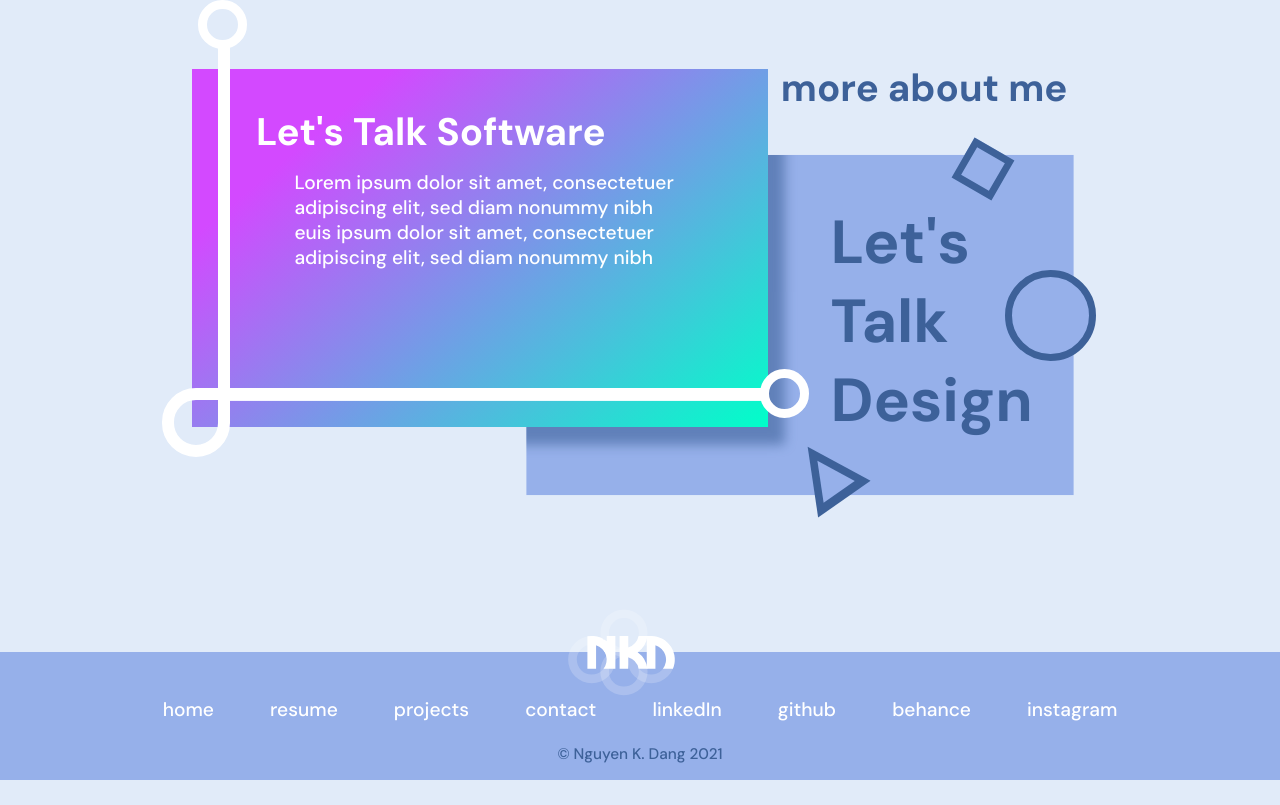
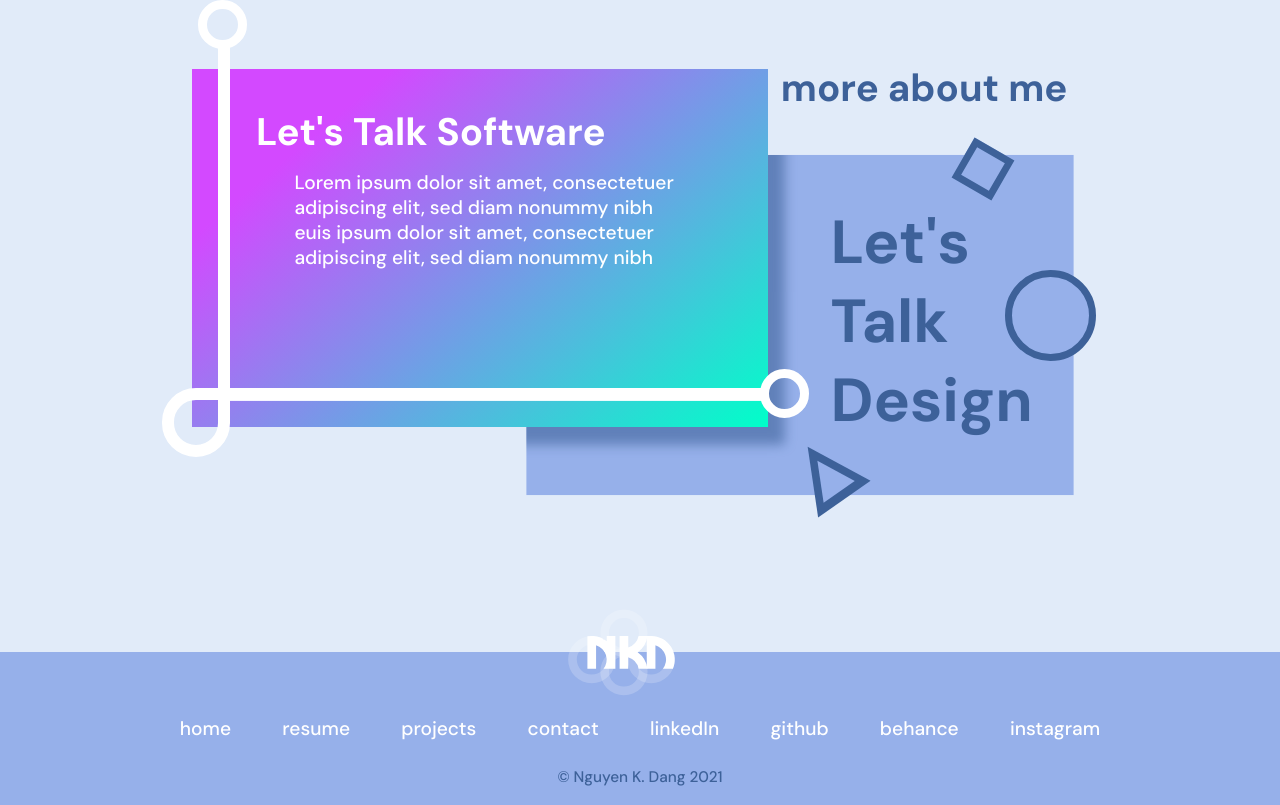
Before and after one commit to nguyenkdang/nguyenkdang, a React (Create React App) app: page / in a window 1280 px wide. Shown: the part 1178-1983 px from the top of the page. Before the commit the page ends 1958 px from the top, so only its background shows below. Built offline with nearby package versions, Linux system fonts and the light colour scheme.

Commit message:
updated footer

```diff
--- a/src/Variables.scss
+++ b/src/Variables.scss
@@ -1,3 +1,4 @@
 $phoneWidth: 640px;
 $mainColor:#96B0EA;
 $sideColor: #3D6199;
+$backColor: #E1EBF9;
--- a/src/components/Footer.js
+++ b/src/components/Footer.js
@@ -11,14 +11,39 @@ const Footer = () => {
                 <div className="d_back"></div>
             </div>
             <div id="foot-links">
-                <Link className="foot-link" to="/"> home</Link>
-                <Link className="foot-link" to="resume"> resume</Link>
-                <Link className="foot-link" to="projects"> projects</Link>
-                <Link className="foot-link" to="contact"> contact</Link>
-                <a className="foot-link" href="https://www.linkedin.com/in/nguyenkdang/" target="_blank" rel="noreferrer"> linkedIn</a>
-                <a className="foot-link" href="https://github.com/nguyenkdang" target="_blank" rel="noreferrer"> github</a>
-                <a className="foot-link" href="https://www.behance.net/nguyenkdang" target="_blank" rel="noreferrer"> behance</a>
-                <a className="foot-link" href="https://www.instagram.com/nguwaynedang/" target="_blank" rel="noreferrer"> instagram</a>
+                <div className="link-container">
+                    <Link className="foot-link" to="/">home</Link>
+                    <div className="underline"></div>
+                </div>
+                <div className="link-container">
+                    <Link className="foot-link" to="resume">resume</Link>
+                    <div className="underline"></div>
+                </div>
+                <div className="link-container">
+                    <Link className="foot-link" to="projects">projects</Link>
+                    <div className="underline"></div>
+                </div>
+                <div className="link-container">
+                    <Link className="foot-link" to="contact">contact</Link>
+                    <div className="underline"></div>
+                </div>
+                <div className="link-container">
+                    <a className="foot-link" href="https://www.linkedin.com/in/nguyenkdang/" target="_blank" rel="noreferrer">linkedIn</a>
+                    <div className="underline"></div>
+                </div>
+                <div className="link-container">
+                    <a className="foot-link" href="https://github.com/nguyenkdang" target="_blank" rel="noreferrer">github</a>
+                    <div className="underline"></div>
+                </div>
+                <div className="link-container">
+                    <a className="foot-link" href="https://www.behance.net/nguyenkdang" target="_blank" rel="noreferrer">behance</a>
+                    <div className="underline"></div>
+                </div>
+
+                <div className="link-container last">
+                    <a className="foot-link" href="https://www.instagram.com/nguwaynedang/" target="_blank" rel="noreferrer">instagram</a>
+                    <div className="underline"></div>
+                </div>
             </div>
             <div id="foot-copyright">
                 <h2 id="copyright"> © Nguyen K. Dang 2021</h2>
--- a/src/components/Footer.scss
+++ b/src/components/Footer.scss
@@ -3,52 +3,77 @@
 .foot{
     position: relative;
     width: 100vw;
-    height: 10vw;
+    height: 12vw;
     max-width: 100%;
     background-color: $mainColor;
 
     #foot_logo{
         position: relative;
-        width: 8vw;
         top: -5vw;
         left: 28.2vw;
-        .n_back{
+        width: 0;
+
+        .n_back, .d_back{
             position: absolute;
             top: 4vw;
-            left: 18vw;
             width: 1vw;
             height: 1vw;
+
             background-color: $mainColor;
             z-index: -1;
+
+        }
+
+        .n_back{
+            left: 18vw;
         }
 
         .d_back{
-            position: absolute;
-            top: 4vw;
             left: 23vw;
-            width: 1vw;
-            height: 1vw;
             border-top-right-radius: 1vw;
-            background-color: $mainColor;
-            z-index: -1;
         }
     }
 
     #foot-links{
         position: absolute;
-        top: 4.5vw;
+        top: 5vw;
         left: 50vw;
+        transform: translateX(-50%);
         white-space: nowrap;
-        transform: translate(-50%, -50%);
-        .foot-link{
-            font-size: 1.5vw;
-            margin: 2vw;
+        font-size: 1.5vw;
+
+        .link-container{
+            margin-right: 4vw;
+            display: inline-block;
+
+            .foot-link{
+                &:hover + .underline{
+                    width: 100%;
+                }
+            }
+
+            .underline{
+                position: relative;
+                transform: translateX(-50%);
+                left: 50%;
+                width: 0%;
+                height: 0.2vw;
+                background-color: white;
+                border-radius: 1vw;
+
+                transition: width 0.4s ease;
+            }
         }
+
+        .last{
+            margin-right: 0;
+        }
+
     }
 
     #foot-copyright{
         position: absolute;
-        transform: translate(-50%, -50%);
+        transform: translateX(-50%);
         left: 50vw;
         top: 8vw;
 
@@ -60,7 +85,6 @@
 }
 
 @media screen and (max-width: $phoneWidth) {
-
     .foot{
         height: 17vw;
 
@@ -72,34 +96,33 @@
                 height: 20vw;
                 width: 20vw;
             }
+
             .n_back{
                 top: 11vw;
                 left: 26vw;
-                width: 1vw;
-                height: 1vw;
             }
 
             .d_back{
                 top: 11vw;
                 left: 33vw;
-                width: 1vw;
-                height: 1vw;
-                border-top-right-radius: 1vw;
             }
 
         }
 
         #foot-links{
-            position: absolute;
-            top: 8vw;
-            .foot-link{
-                font-size: 2.2vw;
-                margin: 1.5vw;
+            top: 7vw;
+            font-size: 2.2vw;
+            .link-container{
+                margin-right: 3vw;
+            }
+
+            .last{
+                margin-right: 0;
             }
         }
 
         #foot-copyright{
-            top: 12.5vw;
+            top: 12vw;
             #copyright{
                 font-size: 1.5vw;
             }
--- a/src/index.scss
+++ b/src/index.scss
@@ -1,7 +1,12 @@
 @import url('https://fonts.googleapis.com/css2?family=DM+Sans:wght@400;500;700&display=swap');
+@import './Variables.scss';
 
 .resize-transition-stopper * {
     transition: none !important;
+}
+
+svg{
+    overflow: visible;
 }
 
 * {
@@ -41,7 +46,7 @@ br {
 }
 
 body {
-    background-color: #E1EBF9;
+    background-color: $backColor;
 }
 
 a {
@@ -67,3 +72,11 @@ li {
         left: -0.5vw;
     }
 }
+
+.cls-2{
+    fill: $mainColor;
+}
+
+.cls-1{
+    fill: white;
+}
```
